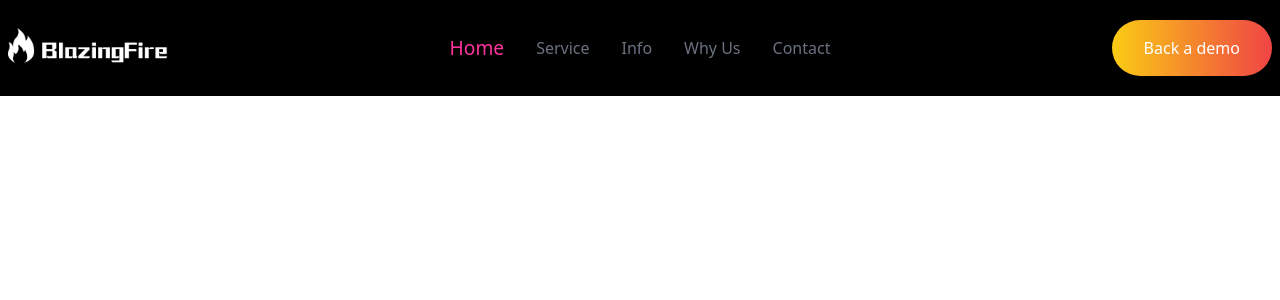
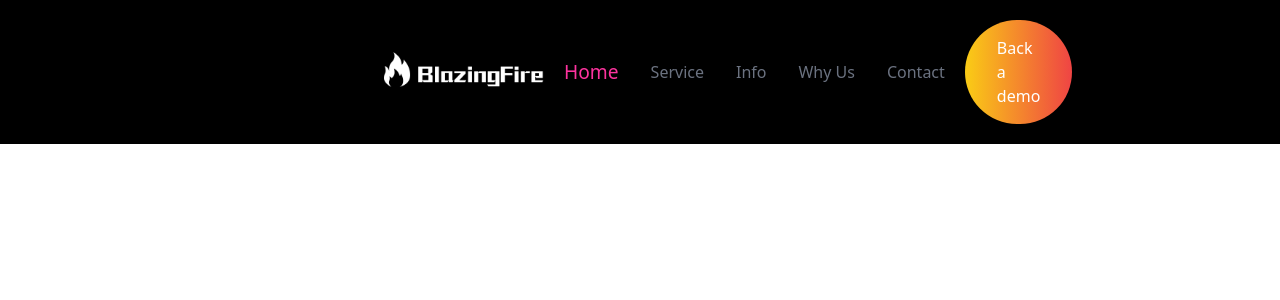
Before and after one commit to naughty-bear/blazing-fire, a Next.js app: page /components/common/header in a window 1280 px wide. Shown: the top 300 px of the page. Built offline with nearby package versions, Linux system fonts and the light colour scheme.

Commit message:
02-headerStyle

```diff
--- a/pages/components/common/header.js
+++ b/pages/components/common/header.js
@@ -1,7 +1,7 @@
 import React from 'react'
 export default function header() {
     return (
-        <header className="navbar py-5  bg-black max-w-screen-xl mx-auto">
+        <header className="navbar py-5  bg-black px-96 mx-auto">
             <div className="navbar-start">
                 <div className="dropdown">
                     <label tabIndex={0} className="btn btn-ghost lg:hidden">
```
